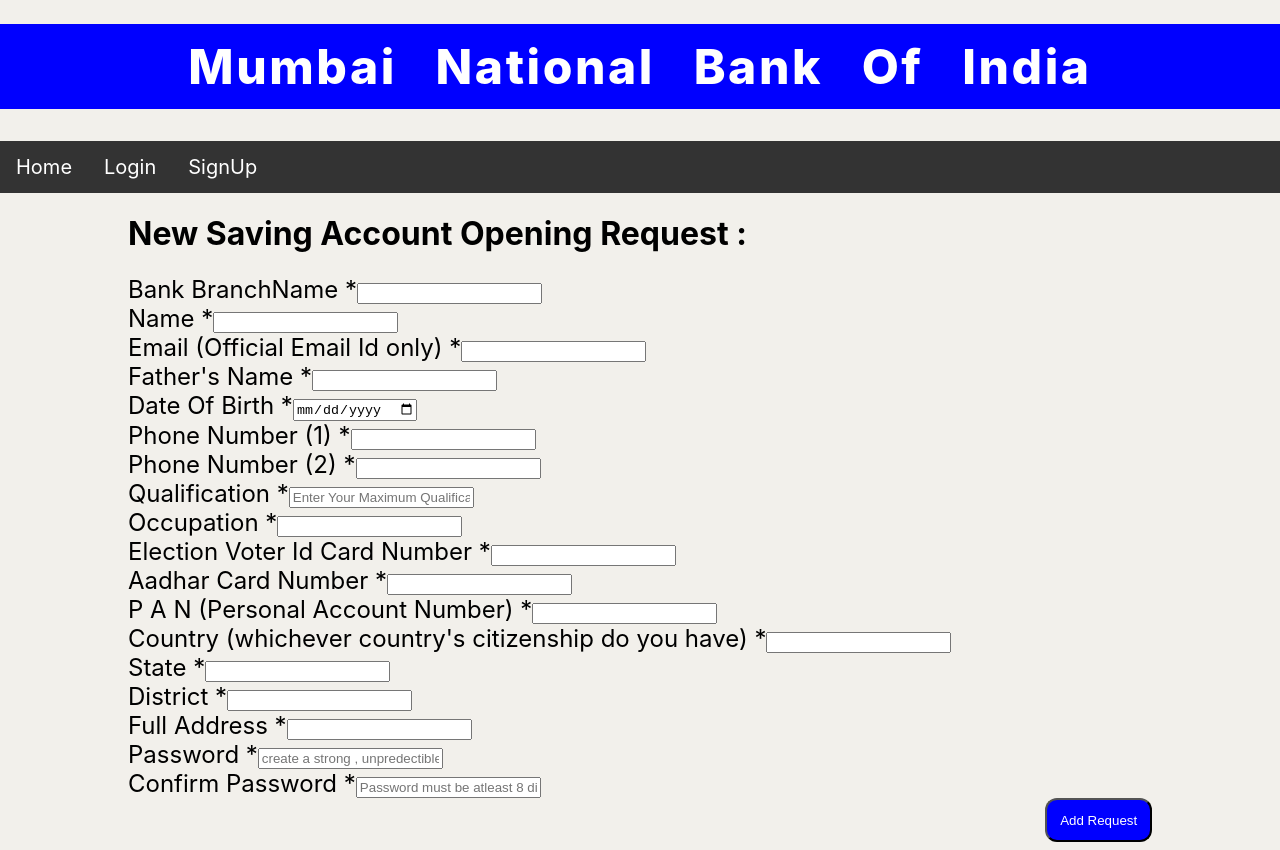
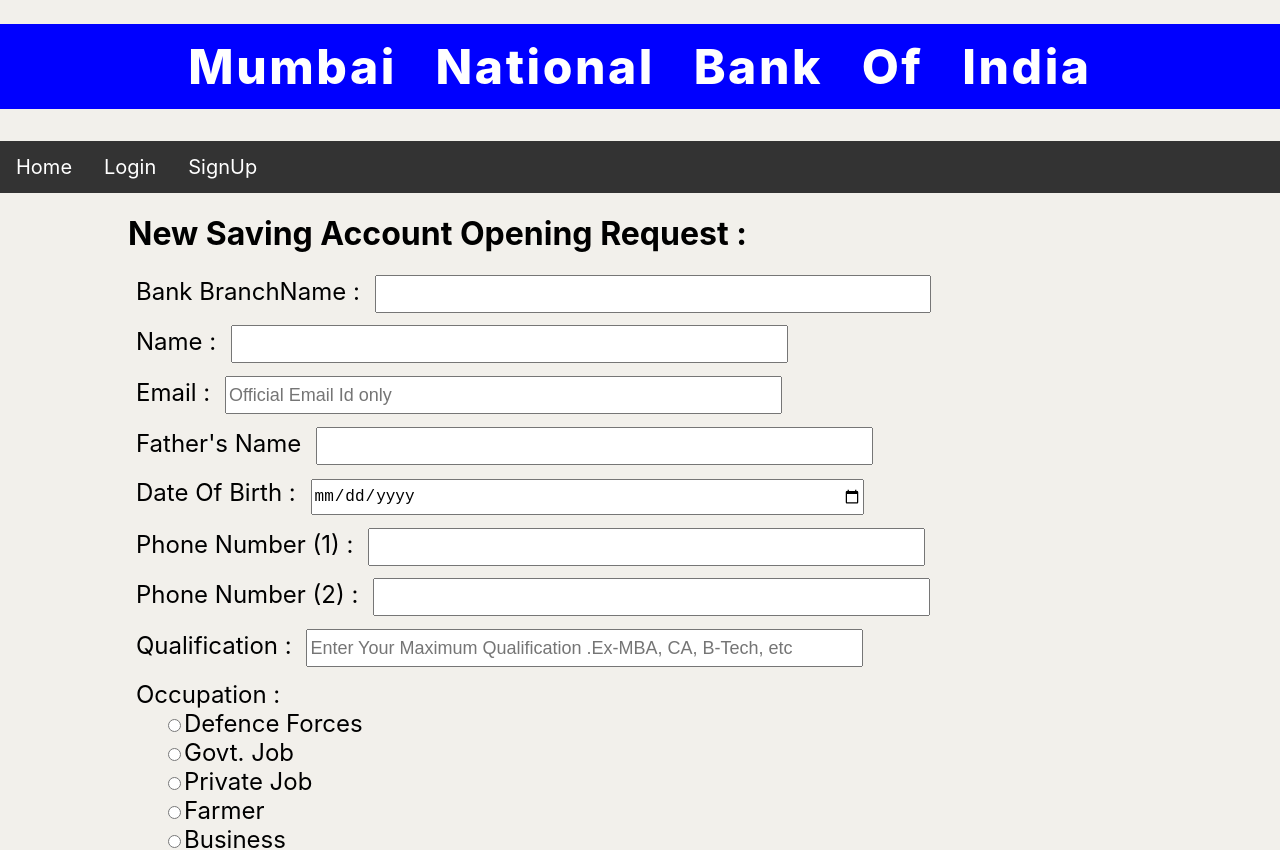
Before and after one commit to Itachi7011/mumbaiBank, a React (Create React App) app: page /RequestNewSavingAccount in a window 1280 px wide. Shown: the top 850 px of the page. Built offline with nearby package versions, Linux system fonts and the light colour scheme; no server answers.

Commit message:
Update RequestNewSavingAccount.js

```diff
--- a/src/Components/NewConsumerRegistration/NewSavingAccount/RequestNewSavingAccount.js
+++ b/src/Components/NewConsumerRegistration/NewSavingAccount/RequestNewSavingAccount.js
@@ -45,6 +45,8 @@ const RequestNewSavingAccount = () => {
         })
     }
 
+
+
     return (
         <>
             <div className="main-body1">
@@ -59,16 +61,16 @@ const RequestNewSavingAccount = () => {
 
 
 
-                        <div className="mb-3"> <label for="exampleFormControlInput1" className="form-label">Bank BranchName *</label>
-                            <input autoComplete="off" onChange={handleInput} type="text" className="form-control" id="exampleFormControlInput1" name="bankBranch" placeholder="" />
+                        <div className="mb-3 formDivRegistraion"> <label for="exampleFormControlInput1" className="form-label">Bank BranchName : </label>
+                            <input autoComplete="off" onChange={handleInput} type="text" className="form formInputRegistraion" id="exampleFormControlInput1" name="bankBranch" placeholder="" />
                         </div>
 
-                        <div className="mb-3"> <label for="exampleFormControlInput1" className="form-label">Name *</label>
-                            <input autoComplete="off" onChange={handleInput} type="text" className="form-control" id="exampleFormControlInput1" name="name" placeholder="" />
+                        <div className="mb-3 formDivRegistraion"> <label for="exampleFormControlInput1" className="form-label">Name : </label>
+                            <input autoComplete="off" onChange={handleInput} type="text" className="form formInputRegistraion" id="exampleFormControlInput1" name="name" placeholder="" />
                         </div>
 
-                        <div className="mb-3"> <label for="exampleFormControlInput1" className="form-label">Email (Official Email Id only) *</label>
-                            <input autoComplete="off" onChange={handleInput} type="text" className="form-control" id="exampleFormControlInput1" name="email" placeholder="" />
+                        <div className="mb-3 formDivRegistraion"> <label for="exampleFormControlInput1" className="form-label">Email  : </label>
+                            <input autoComplete="off" onChange={handleInput} type="text" className="form formInputRegistraion" id="exampleFormControlInput1" name="email" placeholder="Official Email Id only" />
                         </div>
 
 
@@ -85,73 +87,81 @@ const RequestNewSavingAccount = () => {
                         {/* Hidden Date Of Form Submission : */}
                         <input type="hidden" name="dateOfFormSubmission" value={new Date()}  ></input>
 
-                        <div className="mb-3"> <label for="exampleFormControlInput1" className="form-label">Father's Name *</label>
-                            <input autoComplete="off" onChange={handleInput} type="text" className="form-control" id="exampleFormControlInput1" name="fatherName" placeholder="" />
+                        <div className="mb-3 formDivRegistraion"> <label for="exampleFormControlInput1" className="form-label">Father's Name </label>
+                            <input autoComplete="off" onChange={handleInput} type="text" className="form formInputRegistraion" id="exampleFormControlInput1" name="fatherName" placeholder="" />
                         </div>
 
-                        <div className="mb-3"> <label for="exampleFormControlInput1" className="form-label">Date Of Birth *</label>
-                            <input autoComplete="off" onChange={handleInput} type="date" className="form-control" id="exampleFormControlInput1" name="dateOfBirth" placeholder="" />
+                        <div className="mb-3 formDivRegistraion"> <label for="exampleFormControlInput1" className="form-label">Date Of Birth : </label>
+                            <input autoComplete="off" onChange={handleInput} type="date" className="form formInputRegistraion" id="exampleFormControlInput1" name="dateOfBirth" placeholder="" />
                         </div>
 
 
-                        <div className="mb-3"> <label for="exampleFormControlInput1" className="form-label"> Phone Number (1) *</label>
-                            <input autoComplete="off" onChange={handleInput} type="number" className="form-control" id="exampleFormControlInput1" name="phoneNo_1" placeholder="" />
+                        <div className="mb-3 formDivRegistraion"> <label for="exampleFormControlInput1" className="form-label"> Phone Number (1) : </label>
+                            <input autoComplete="off" onChange={handleInput} type="number" className="form formInputRegistraion" id="exampleFormControlInput1" name="phoneNo_1" placeholder="" />
                         </div>
 
-                        <div className="mb-3"> <label for="exampleFormControlInput1" className="form-label"> Phone Number (2) *</label>
-                            <input autoComplete="off" onChange={handleInput} type="number" className="form-control" id="exampleFormControlInput1" name="phoneNo_2" placeholder="" />
+                        <div className="mb-3 formDivRegistraion"> <label for="exampleFormControlInput1" className="form-label"> Phone Number (2) : </label>
+                            <input autoComplete="off" onChange={handleInput} type="number" className="form formInputRegistraion" id="exampleFormControlInput1" name="phoneNo_2" placeholder="" />
                         </div>
 
-                        <div className="mb-3"> <label for="exampleFormControlInput1" className="form-label">Qualification *</label>
-                            <input autoComplete="off" onChange={handleInput} type="text" className="form-control" id="exampleFormControlInput1" name="qualification" placeholder="Enter Your Maximum Qualification .Ex-MBA, CA, B-Tech, etc" />
+                        <div className="mb-3 formDivRegistraion"> <label for="exampleFormControlInput1" className="form-label">Qualification : </label>
+                            <input autoComplete="off" onChange={handleInput} type="text" className="form formInputRegistraion" id="exampleFormControlInput1" name="qualification" placeholder="Enter Your Maximum Qualification .Ex-MBA, CA, B-Tech, etc" />
                         </div>
 
 
 
-                        <div className="mb-3"> <label for="exampleFormControlInput1" className="form-label">Occupation *</label>
-                            <input autoComplete="off" onChange={handleInput} type="text" className="form-control" id="exampleFormControlInput1" name="occupation" placeholder="" />
+                        <div className="mb-3 formDivRegistraion"> <label for="exampleFormControlInput1" className="form-label">Occupation : </label>
+                        <br/>
+                        <input className="formRadionInputRegistraion" type="radio" name="occupation" value="defenceForces" />Defence Forces<br/>
+                            <input className="formRadionInputRegistraion" type="radio" name="occupation" value="govtJob" />Govt. Job<br/>
+                            <input className="formRadionInputRegistraion" type="radio" name="occupation" value="privateJob" />Private Job<br/>
+                            <input className="formRadionInputRegistraion" type="radio" name="occupation" value="farmer" />Farmer<br/>
+                            <input className="formRadionInputRegistraion" type="radio" name="occupation" value="business" />Business<br/>
+                            <br/>
+                            <label for="exampleFormControlInput1" className="form-label">Detailed Job Description </label>
+                            <input autoComplete="off" onChange={handleInput} type="text" className="form formInputRegistraion" id="exampleFormControlInput1" name="occupation" placeholder="" />
                         </div>
 
 
-                        <div className="mb-3"> <label for="exampleFormControlInput1" className="form-label">Election Voter Id Card Number *</label>
-                            <input autoComplete="off" onChange={handleInput} type="text" className="form-control" id="exampleFormControlInput1" name="electionVoterIdNo" placeholder="" />
+                        <div className="mb-3 formDivRegistraion"> <label for="exampleFormControlInput1" className="form-label">Election Voter Id Card Number : </label>
+                            <input autoComplete="off" onChange={handleInput} type="text" className="form formInputRegistraion" id="exampleFormControlInput1" name="electionVoterIdNo" placeholder="" />
                         </div>
 
-                        <div className="mb-3"> <label for="exampleFormControlInput1" className="form-label">Aadhar Card Number *</label>
-                            <input autoComplete="off" onChange={handleInput} type="text" className="form-control" id="exampleFormControlInput1" name="aadharCardNumber" placeholder="" />
+                        <div className="mb-3 formDivRegistraion"> <label for="exampleFormControlInput1" className="form-label">Aadhar Card Number : </label>
+                            <input autoComplete="off" onChange={handleInput} type="text" className="form formInputRegistraion" id="exampleFormControlInput1" name="aadharCardNumber" placeholder="" />
                         </div>
 
-                        <div className="mb-3"> <label for="exampleFormControlInput1" className="form-label">P A N (Personal Account Number) *</label>
-                            <input autoComplete="off" onChange={handleInput} type="text" className="form-control" id="exampleFormControlInput1" name="panNumber" placeholder="" />
+                        <div className="mb-3 formDivRegistraion"> <label for="exampleFormControlInput1" className="form-label">P A N (Personal Account Number) : </label>
+                            <input autoComplete="off" onChange={handleInput} type="text" className="form formInputRegistraion" id="exampleFormControlInput1" name="panNumber" placeholder="" />
                         </div>
 
-                        <div className="mb-3"> <label for="exampleFormControlInput1" className="form-label">Country (whichever country's citizenship do you have) *</label>
-                            <input autoComplete="off" onChange={handleInput} type="text" className="form-control" id="exampleFormControlInput1" name="country" placeholder="" />
+                        <div className="mb-3 formDivRegistraion"> <label for="exampleFormControlInput1" className="form-label">Country  : </label>
+                            <input autoComplete="off" onChange={handleInput} type="text" className="form formInputRegistraion" id="exampleFormControlInput1" name="country" placeholder="whichever country's citizenship do you have" />
                         </div>
 
-                        <div className="mb-3"> <label for="exampleFormControlInput1" className="form-label">State *</label>
-                            <input autoComplete="off" onChange={handleInput} type="text" className="form-control" id="exampleFormControlInput1" name="state" placeholder="" />
+                        <div className="mb-3 formDivRegistraion"> <label for="exampleFormControlInput1" className="form-label">State : </label>
+                            <input autoComplete="off" onChange={handleInput} type="text" className="form formInputRegistraion" id="exampleFormControlInput1" name="state" placeholder="" />
                         </div>
 
-                        <div className="mb-3"> <label for="exampleFormControlInput1" className="form-label">District *</label>
-                            <input autoComplete="off" onChange={handleInput} type="text" className="form-control" id="exampleFormControlInput1" name="district" placeholder="" />
+                        <div className="mb-3 formDivRegistraion"> <label for="exampleFormControlInput1" className="form-label">District : </label>
+                            <input autoComplete="off" onChange={handleInput} type="text" className="form formInputRegistraion" id="exampleFormControlInput1" name="district" placeholder="" />
                         </div>
 
-                        <div className="mb-3"> <label for="exampleFormControlInput1" className="form-label">Full Address *</label>
-                            <input autoComplete="off" onChange={handleInput} type="text" className="form-control" id="exampleFormControlInput1" name="fullAddress" placeholder="" />
+                        <div className="mb-3 formDivRegistraion"> <label for="exampleFormControlInput1" className="form-label">Full Address : </label>
+                            <input autoComplete="off" onChange={handleInput} type="text" className="form formInputRegistraion" id="exampleFormControlInput1" name="fullAddress" placeholder="" />
                         </div>
 
 
 
-                        <div className="mb-3">
+                        <div className="mb-3 formDivRegistraion">
 
 
-                            <div className="mb-3"> <label for="exampleFormControlInput1" className="form-label">Password *</label>
-                                <input autoComplete="off" onChange={handleInput} type="password" className="form-control" id="exampleFormControlInput1" name="password" placeholder="create a strong , unpredectible password" />
+                            <div className="mb-3 formDivRegistraion"> <label for="exampleFormControlInput1" className="form-label">Password : </label>
+                                <input autoComplete="off" onChange={handleInput} type="password" className="form formInputRegistraion" id="exampleFormControlInput1" name="password" placeholder="create a strong , unpredectible password" />
                             </div>
 
-                            <div className="mb-3"> <label for="exampleFormControlInput1" className="form-label">Confirm Password *</label>
-                                <input autoComplete="off" onChange={handleInput} type="password" className="form-control" id="exampleFormControlInput1" name="cpassword" placeholder="Password must be atleast 8 digits and create a strong , unpredectible password" />
+                            <div className="mb-3 formDivRegistraion"> <label for="exampleFormControlInput1" className="form-label">Confirm Password : </label>
+                                <input autoComplete="off" onChange={handleInput} type="password" className="form formInputRegistraion" id="exampleFormControlInput1" name="cpassword" placeholder="Password must be atleast 8 digits and create a strong , unpredectible password" />
                             </div>
 
 
```
